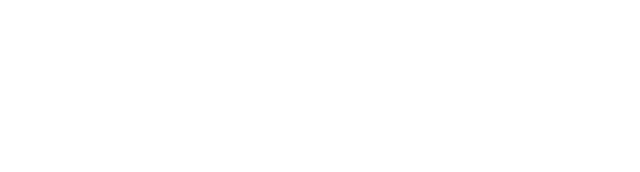
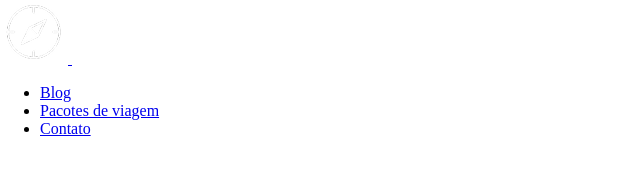
Before and after one commit to EltonBeck/jornada-viagens, a plain HTML site: page index.html in a window 1280 px wide. Shown: the whole page, without its empty margins (0-640 px from the left). Drawn offline with Linux system fonts and the light colour scheme.

Commit message:
Cria estrutura do menu

```diff
--- a/index.html
+++ b/index.html
@@ -1,5 +1,5 @@
 <!DOCTYPE html>
-<html lang="en">
+<html lang="pt-br">
   <head>
     <meta charset="UTF-8" />
     <meta name="viewport" content="width=device-width, initial-scale=1.0" />
@@ -8,5 +8,35 @@
 
     <title>Jornada Viagens</title>
   </head>
-  <body></body>
+  <body>
+    <header>
+      <a href="Acessar página inicial">
+        <img
+          src="img/bussola-jornada-branca.png"
+          alt="Bussola branca do logo jornada viagens"
+        />
+      </a>
+      <img src="img/menu.png" alt="Menu do header jornada viagens" />
+      <nav>
+        <ul>
+          <li>
+            <a href="blog.html" title="Acessar blog" target="_blank">Blog</a>
+          </li>
+          <li>
+            <a
+              href="pacotes.html"
+              title="Acessar pavotes de viagens"
+              target="_blank"
+              >Pacotes de viagem</a
+            >
+          </li>
+          <li>
+            <a href="contato.html" title="Acessar contatos" target="_blank"
+              >Contato</a
+            >
+          </li>
+        </ul>
+      </nav>
+    </header>
+  </body>
 </html>
```
Also changed, not shown: img/bussola-jornada-branca.png (added), img/bussola-jornada-preta.png (added), img/menu.png (added).
